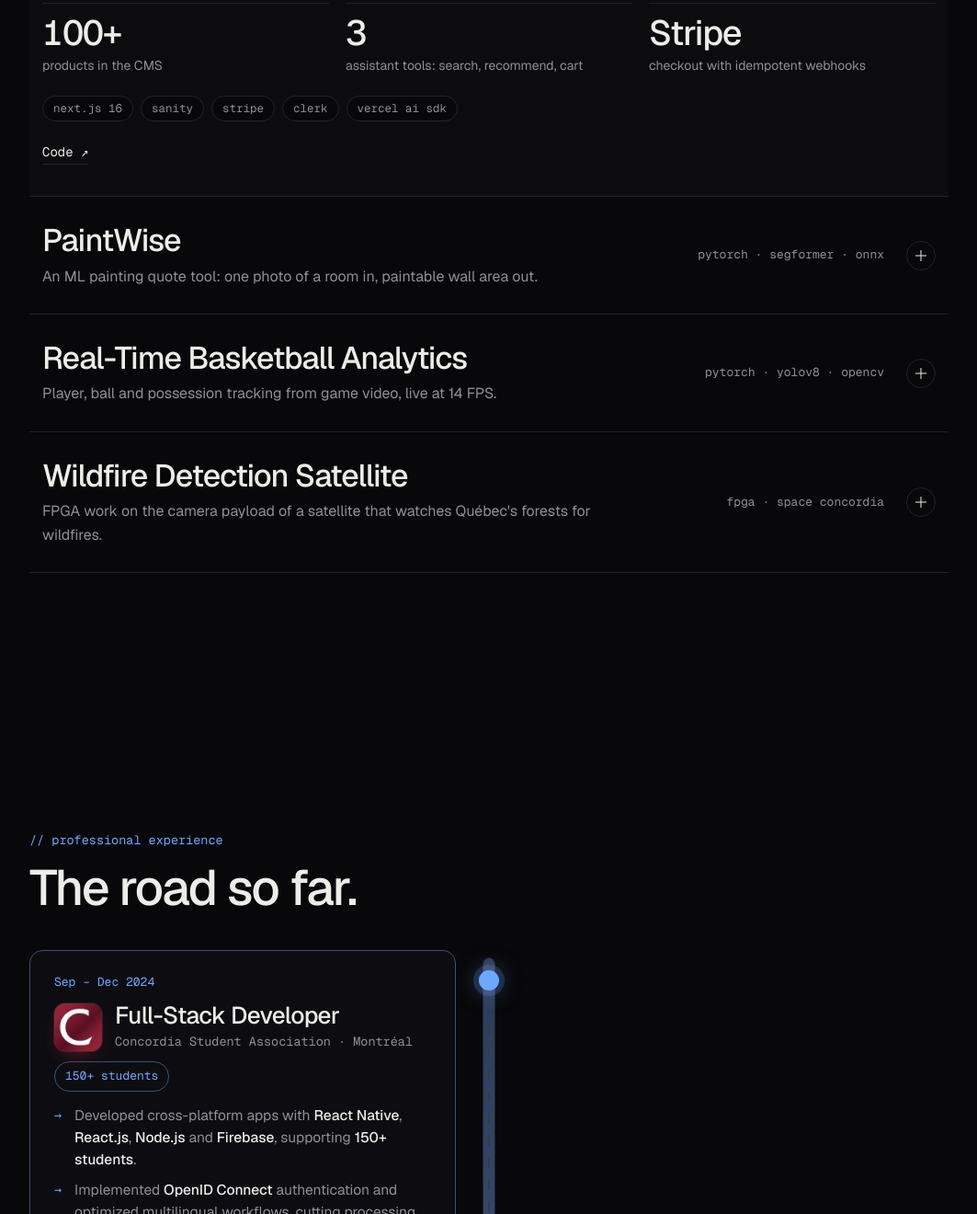
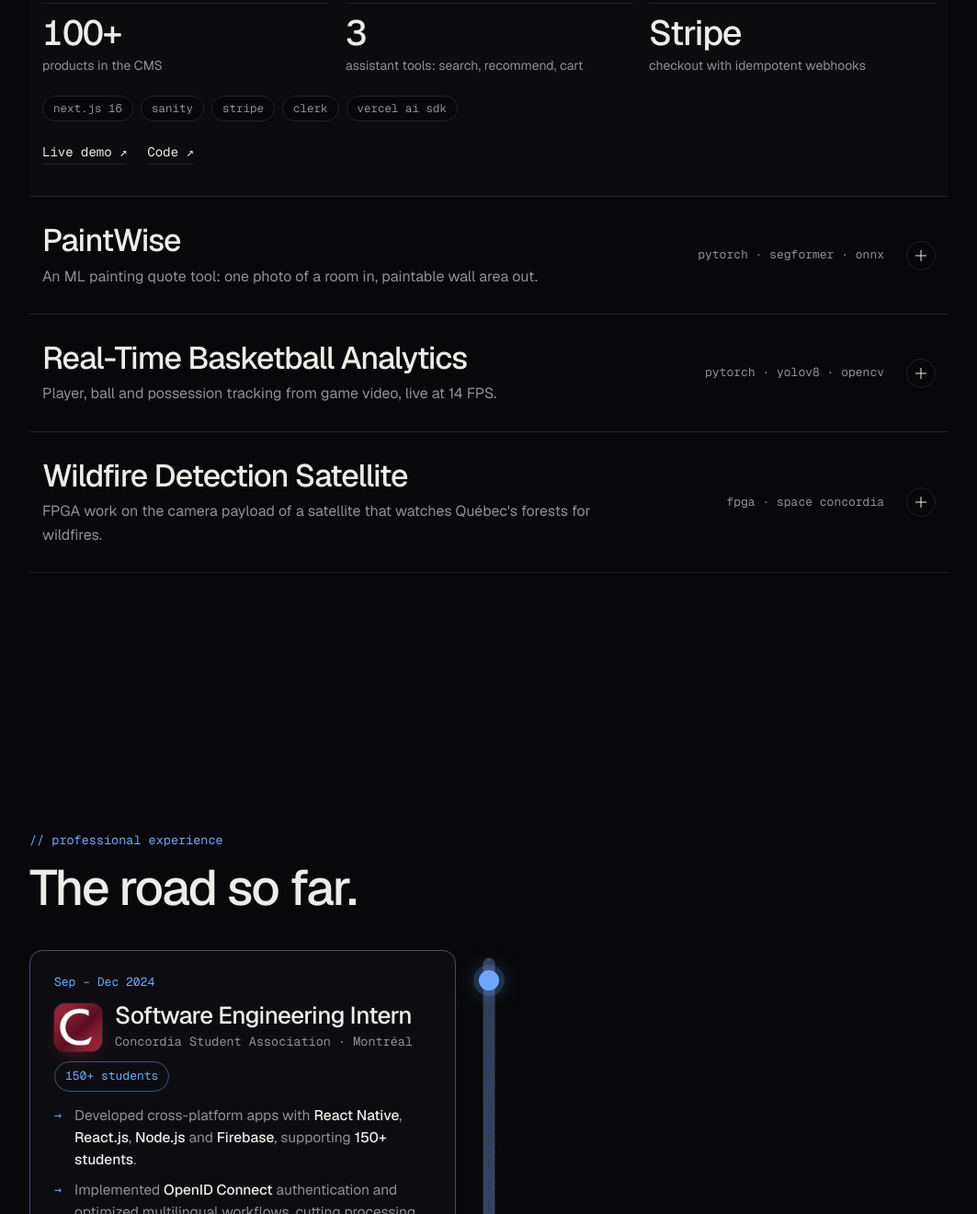
Before and after one commit to Lahanas/portfolio-website, a plain HTML site: page index.html in a window 1280 px wide. Shown: the part 2066-3386 px from the top of the page at 92% size, without its empty margins (108-1171 px from the left). Drawn offline with nearby package versions, Linux system fonts and the light colour scheme.

Commit message:
Software Engineering Intern title and StoreCraft demo link

```diff
--- a/index.html
+++ b/index.html
@@ -532,7 +532,8 @@ footer .wrap{display:flex;justify-content:space-between;flex-wrap:wrap;gap:8px 2
               <div><strong>Stripe</strong><span>checkout with idempotent webhooks</span></div>
             </div>
             <ul class="tags"><li>next.js 16</li><li>sanity</li><li>stripe</li><li>clerk</li><li>vercel ai sdk</li></ul>
-            <div class="plinks"><a href="https://github.com/Lahanas/storecraft-ai" target="_blank" rel="noopener">Code ↗</a></div>
+            <div class="plinks"><a href="https://store-craft-ai.vercel.app" target="_blank" rel="noopener">Live demo ↗</a>
+<a href="https://github.com/Lahanas/storecraft-ai" target="_blank" rel="noopener">Code ↗</a></div>
           </div></div></div>
         </div>
 
@@ -677,7 +678,7 @@ footer .wrap{display:flex;justify-content:space-between;flex-wrap:wrap;gap:8px 2
               <span class="stop-when">Sep – Dec 2024</span>
               <div class="stop-top">
                 <span class="logo" style="--lc:#912338"><b>CSA</b><img src="logos/concordia-student-association.png" alt="" loading="lazy"></span>
-                <div class="stop-id"><h3>Full-Stack Developer</h3><span class="stop-org">Concordia Student Association · Montréal</span></div>
+                <div class="stop-id"><h3>Software Engineering Intern</h3><span class="stop-org">Concordia Student Association · Montréal</span></div>
               </div>
               <span class="stop-hl">150+ students</span>
               <ul class="bul">
```
